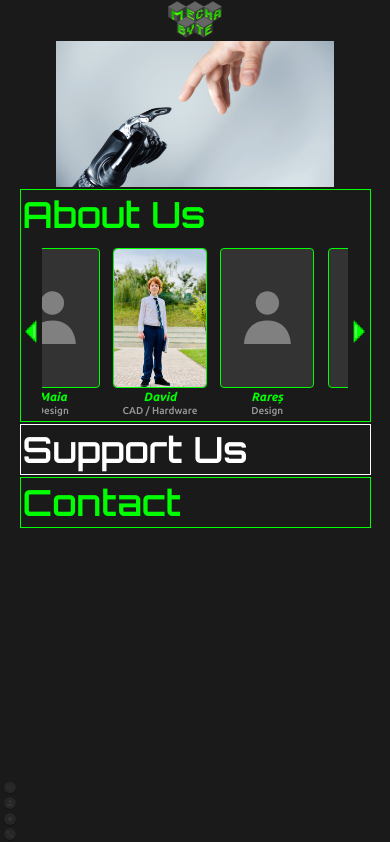
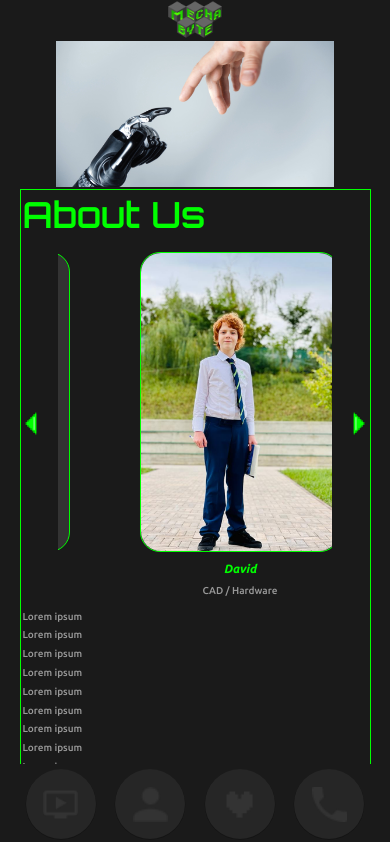
Before and after one commit to SerbanUntu/Mechabyte-Website, a Vue app: page / in a window 390 px wide. Shown: the top 842 px of the page. Built offline with nearby package versions, Linux system fonts and the light colour scheme.

Commit message:
fix: cards scrolling, nav on mobile

```diff
--- a/src/App.vue
+++ b/src/App.vue
@@ -5,6 +5,7 @@ import NavButton from "./components/NavigationButton.vue";
 import { ref, computed, onMounted } from "vue";
 
 const isVideoAvailable = false;
+const displayNav = ref<number[]>([0, 0, 0, 0]);
 
 type Member = {
   name: string,
@@ -40,64 +41,55 @@ let members = ref<Member[]>([{
   department: "Marketing",
 }]);
 
-let startPointer = ref<number>(0);
-let endPointer = ref<number>(5);
+const displayMembers = computed(() => {
+  let result: Member[] = members.value.concat(members.value);
+  return result;
+});
 
-let movingLeft = ref<boolean>(false);
-let movingRight = ref<boolean>(false);
+let leftShift = ref<number>(1780);
+let direction = ref<number>(1);
+let factor = ref<number>(0.2);
 
-let lastCall: number = 0;
-let lastAutoCall: number = Date.now();
+setInterval(() => {
+  if (direction.value == 1) {
+    leftShift.value -= factor.value;
+    if(leftShift.value <= -640) {
+      leftShift.value = 1780;
+    }
+  }
+  else {
+    leftShift.value += factor.value;
+    console.log(leftShift.value);
+    if(leftShift.value >= 1780) {
+      leftShift.value = -640;
+    }
+  }
+}, 1);
 
-function changeCards(change: number): void {
-  if (Math.abs(lastCall - Date.now()) < 400) {
-    return;
-  }
-  lastCall = Date.now();
-  lastAutoCall = Date.now();
-  switch(change) {
-    case -1: {
-      startPointer.value -= 1;
-      if(startPointer.value < 0) startPointer.value = members.value.length - 1;
-      movingLeft.value = true;
-      setTimeout(() => {
-        endPointer.value -= 1;
-        if(endPointer.value < 0) endPointer.value = members.value.length - 1;
-        movingLeft.value = false;
-      }, 350);
-      break;
-    }
-    case 1: {
-      endPointer.value += 1;
-      if(endPointer.value > members.value.length - 1) endPointer.value = 0;
-      movingRight.value = true;
-      setTimeout(() => {
-        startPointer.value += 1;
-        if(startPointer.value > members.value.length - 1) startPointer.value = 0;
-        movingRight.value = false;
-      }, 350);
-      break;
-    }
+let lastScroll = Date.now() - 250;
+
+function scroll(change: number) {
+  if(Math.abs(Date.now() - lastScroll) > 250) {
+    lastScroll = Date.now();
+    direction.value = change;
+    factor.value = 6;
+    setTimeout(() => factor.value = 0.2, 200);
   }
 }
 
-setInterval(() => {
-  if(Math.abs(lastAutoCall - Date.now()) > 4000) {
-    changeCards(1);
-  }
-}, 1000);
+onMounted(() => {
+  let i = 0;
+  setInterval(() => {
+    if (i < 4) {
+      displayNav.value[i] = 1;
+      i++;
+    }
+  }, 200);
+});
 
-const displayMembers = computed(() => {
-  let result: Member[] = [];
-  let i: number = startPointer.value;
-  while(i != endPointer.value) {
-    result.push(members.value[i]);
-    i++;
-    if(i == members.value.length) i = 0;
-  }
-  result.push(members.value[i]);
-  return result;
-});
+const computedLeft = computed(() => ({
+  'left': `${leftShift.value}px`
+}));
 </script>
 
 <template>
@@ -110,38 +102,43 @@ const displayMembers = computed(() => {
     <img class="snapshot" v-else src="./assets/images/RobotsSnapshot.jpg" />
     <section id="about-us" class="about-us">
       <h1>About Us</h1>
-      <div class="member-cards-section" @mouseover="lastAutoCall = Date.now()">
-        <img class="arrow arrow-left" @click="changeCards(-1)" src="./assets/images/LeftArrow.png" />
+      <div class="member-cards-section">
+        <img class="arrow arrow-left" src="./assets/images/LeftArrow.png" @click="scroll(-1)" />
         <div class="container-container">
-          <div :class="{'member-cards' : true, 'left-movement' : movingLeft, 'right-movement' : movingRight}">
+          <div class="member-cards" :style="{ ...computedLeft }">
             <TeamMemberCard class="team-member-card" v-for="(member, index) in displayMembers" :key="index" :member-name="member.name" :department="member.department" />
           </div>
         </div>
-        <img class="arrow arrow-right" @click="changeCards(1)" src="./assets/images/RightArrow.png" />
+        <img class="arrow arrow-right" src="./assets/images/RightArrow.png" @click="scroll(1)" />
       </div>
+      <p v-for="_ in 100">Lorem ipsum</p>
       </section>
     <section id="support-us" class="support-us">
       <h1>Support Us</h1>
+      <p v-for="_ in 100">Lorem ipsum</p>
     </section>
     <section id="contact" class="contact">
       <h1>Contact</h1>
+      <p v-for="_ in 100">Lorem ipsum</p>
     </section>
     <nav id="buttons-container" class="buttons-container">
-      <NavButton button-name="Video" heading-id="banner" />
-      <NavButton button-name="User" heading-id="about-us" />
-      <NavButton button-name="Heart" heading-id="support-us" />
-      <NavButton button-name="Phone" heading-id="contact" />
+      <NavButton button-name="Video" heading-id="banner" :style="{'scale': displayNav[0]}" />
+      <NavButton button-name="User" heading-id="about-us" :style="{'scale': displayNav[1]}" />
+      <NavButton button-name="Heart" heading-id="support-us" :style="{'scale': displayNav[2]}" />
+      <NavButton button-name="Phone" heading-id="contact" :style="{'scale': displayNav[3]}" />
     </nav>
   </main>
 </template>
 
 <style scoped>
 .app-container {
+  padding-bottom: 2px;
   display: flex;
   width: 100vw;
   flex-direction: column;
   align-items: center;
   gap: 0.5vw;
+  position: relative;
 }
 
 .banner {
@@ -177,7 +174,7 @@ h1 {
   height: auto;
   padding: 0.5vw;
   flex-direction: row;
-  gap: 1vw;
+  gap: 20px;
   align-items: center;
   justify-content: center;
 }
@@ -191,7 +188,7 @@ h1 {
 }
 
 .container-container {
-  width: clamp(55vw, 1000px, 80vw);
+  width: 1000px;
   overflow-x: hidden;
 }
 
@@ -201,21 +198,11 @@ h1 {
   display: flex;
   justify-content: center;
   align-items: center;
-  gap: 3vw;
+  gap: 60px;
   left: 0;
   right: 0;
   transition: left 0ms;
   transition: right 0ms;
-}
-
-.left-movement {
-  left: clamp(6.5vw, 130px, 15.6vw);
-  transition: left 300ms;
-}
-
-.right-movement {
-  left: calc(0vw - clamp(6.5vw, 130px, 15.6vw));
-  transition: left 300ms;
 }
 
 .about-us,
@@ -236,6 +223,7 @@ h1 {
 }
 
 .buttons-container {
+  z-index: 1200;
   position: fixed;
   left: 1vw;
   bottom: 1vw;
@@ -245,4 +233,27 @@ h1 {
   align-items: flex-start;
   gap: 1vw;
 }
+
+@media only screen and (max-width: 1000px) {
+  .buttons-container {
+    background: var(--background-grey);
+    padding: 5px;
+    flex-direction: row;
+    width: 100vw;
+    left: 0;
+    bottom: 0;
+    gap: 5vw;
+    align-items: center;
+    justify-content: center;
+  }
+
+  .nav-button {
+    width: 70px;
+    height: 70px;
+  }
+
+  .app-container {
+    padding-bottom: 80px;
+  }
+}
 </style>
--- a/src/components/NavigationButton.vue
+++ b/src/components/NavigationButton.vue
@@ -28,7 +28,7 @@ const props = defineProps({
   flex-direction: column;
   justify-content: center;
   align-items: center;
-  transition: 200ms;
+  transition: 300ms;
   cursor: pointer;
   position: relative;
 }
--- a/src/components/TeamMemberCard.vue
+++ b/src/components/TeamMemberCard.vue
@@ -30,38 +30,38 @@ const props = defineProps({
 <style scoped>
 .team-member-card {
   display: inline-flex;
-  padding: 0.25vw;
+  padding: 5px;
   flex-direction: column;
   align-items: center;
-  gap: 0.5vw;
+  gap: 10px;
 }
 
 .card-photo-container {
   display: flex;
-  width: clamp(10vw, 200px, 24vw);
-  height: clamp(15vw, 300px, 36vw);
+  width: 200px;
+  height: 300px;
   justify-content: center;
   align-items: center;
-  border-radius: 1vw;
+  border-radius: 20px;
   border: 0.05vw solid var(--mechabyte-green);
   background: var(--mechabyte-grey);
   cursor: pointer;
 }
 
 .card-photo-container:hover {
-  box-shadow: 0 0 0.25vw 0.05vw var(--mechabyte-green);
+  box-shadow: 0 0 0.5vw 0.1vw var(--mechabyte-green);
 }
 
 img {
   width: 100%;
   height: 100%;
-  border-radius: 1vw;
+  border-radius: 20px;
   object-fit: cover;
 }
 
 .silhouette {
-  width: clamp(5vw, 100px, 12vw);
-  height: clamp(5.7vw, 114px, 13.68vw);
+  width: 100px;
+  height: 114px;
 }
 
 .team-member-name {
```
